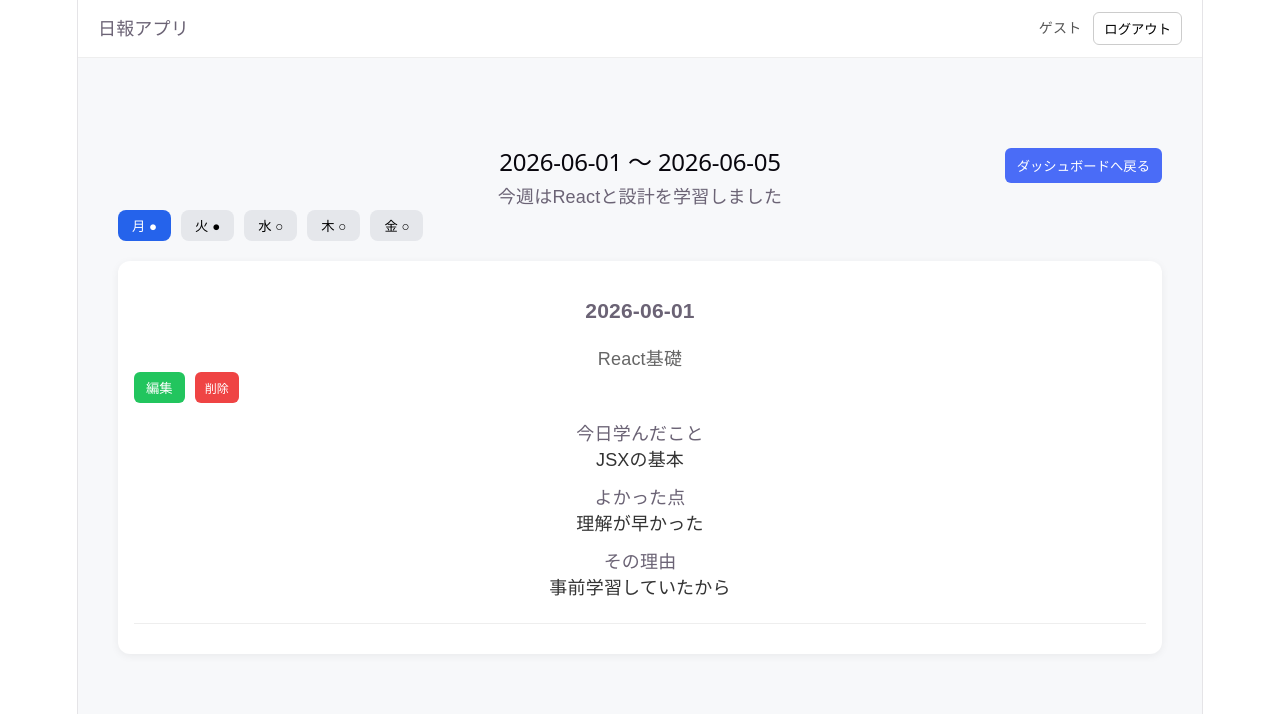
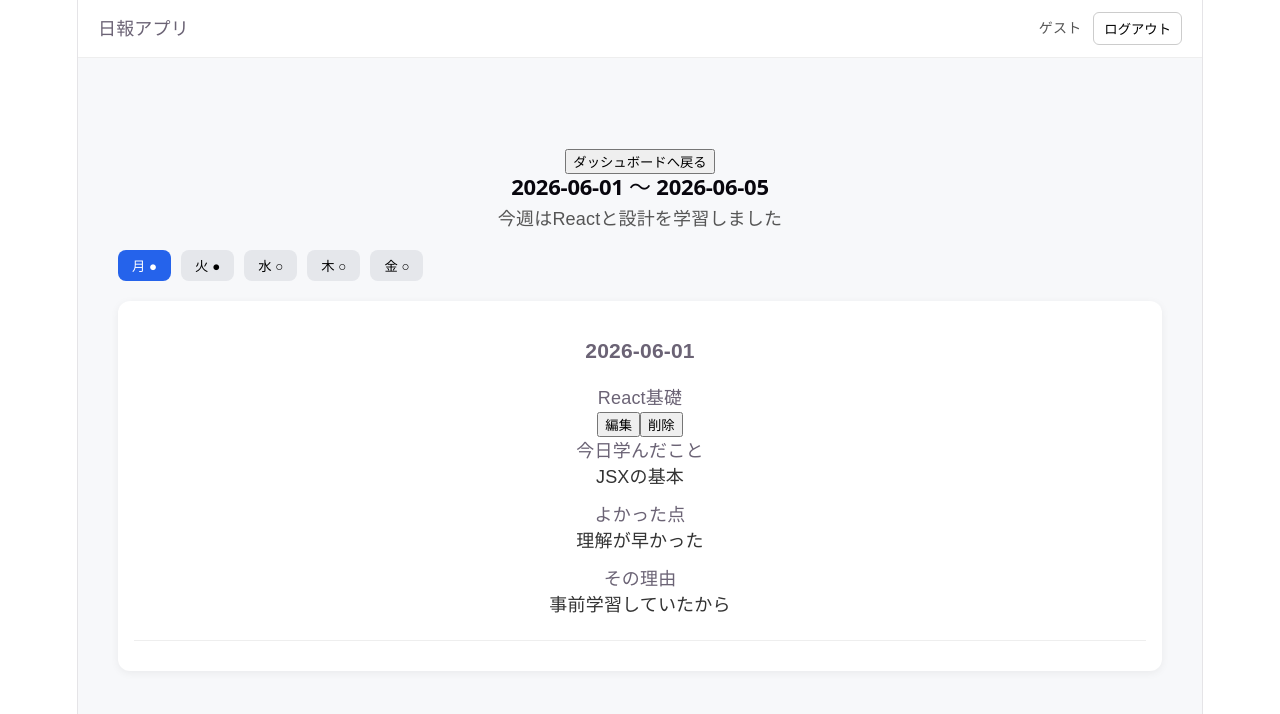
Before and after one commit to tokoMatsubara/Nippo_group7, a React app in the folder frontend/: page /daily-list in a window 1280 px wide. Shown: the top 714 px of the page. Built offline with nearby package versions, Linux system fonts and the light colour scheme; the HTML template or start-up script is replaced by a standard one.

Commit message:
共通レイアウト、ボタンに適用

```diff
--- a/frontend/src/pages/DailyList.jsx
+++ b/frontend/src/pages/DailyList.jsx
@@ -1,7 +1,4 @@
-//　今藤
-
 import "../styles/DailyList.css";
-
 import React, { useState } from "react";
 import { useNavigate } from "react-router-dom";
 
@@ -36,10 +33,9 @@ const days = ["月", "火", "水", "木", "金"];
 
 export default function DailyList() {
     const [selectedDay, setSelectedDay] = useState("月");
+    const navigate = useNavigate();
 
     const weekData = mockWeekData;
-
-    const navigate = useNavigate();
 
     const selectedDaily = weekData.dailies.find(
         (d) => d.day === selectedDay
@@ -51,30 +47,31 @@ export default function DailyList() {
     return (
         <div className="container">
 
-            {/* 戻るボタン */}
-            <dib className="topRight">
+            {/* 戻るボタン（共通化） */}
+            <div className="topRight">
                 <button
-                    className="backButton"
+                    className="btn-secondary"
                     onClick={() => navigate("/dashboard")}
                 >
                     ダッシュボードへ戻る
                 </button>
-            </dib>
+            </div>
 
-            {/* ① 週表示 */}
-            <h2>
+            {/* 週表示 */}
+            <h2 className="weekHeader">
                 {weekData.week_start_date} ～ {weekData.week_end_date}
             </h2>
 
-            {/* ② 週要約 */}
-            <p className="weekly-summary">
+            {/* 週要約 */}
+            <p className="weekSummary">
                 {weekData.weekly_summary_content}
             </p>
 
-            {/* ③ 曜日ボタン */}
+            {/* 曜日 */}
             <div className="dayButtons">
                 {days.map((day) => (
                     <button
+                        key={day}
                         className={`dayButton ${selectedDay === day ? "active" : ""}`}
                         onClick={() => setSelectedDay(day)}
                     >
@@ -83,23 +80,31 @@ export default function DailyList() {
                 ))}
             </div>
 
-            {/* ④ 日報ヘッダー */}
+            {/* カード */}
             <div className="card">
+
                 {!selectedDaily ? (
                     <p>日報はありません</p>
                 ) : (
                     <>
-                        <h3>{selectedDaily.date}</h3>
-                        <p style={{ color: "#666" }}>
+                        <h3 className="date">{selectedDaily.date}</h3>
+
+                        <p className="summary">
                             {selectedDaily.daily_summary_content}
                         </p>
 
+                        {/* 共通ボタン化 */}
                         <div className="actions">
-                            <button className="editBtn">編集</button>
-                            <button className="deleteBtn">削除</button>
+                            <button className="btn-primary">
+                                編集
+                            </button>
+
+                            <button className="btn-danger">
+                                削除
+                            </button>
                         </div>
 
-                        {/* ⑤ 詳細 */}
+                        {/* 詳細 */}
                         <div className="section">
                             {selectedDaily.details.map((item) => (
                                 <div key={item.category_id} className="sectionItem">
--- a/frontend/src/styles/DailyList.css
+++ b/frontend/src/styles/DailyList.css
@@ -1,21 +1,15 @@
-/* DailyListのcssファイル　今藤 */
-
 * {
     box-sizing: border-box;
 }
 
 .container {
-    padding-top: 80px;
     padding: 20px;
     font-family: sans-serif;
     background: #f7f8fa;
     min-height: 100vh;
-    position: relative;
 }
 
-/* =====================
-   週エリア
-===================== */
+/* 週エリア */
 .weekHeader {
     font-size: 22px;
     font-weight: bold;
@@ -27,9 +21,7 @@
     margin-bottom: 18px;
 }
 
-/* =====================
-   曜日ボタン
-===================== */
+/* 曜日ボタン */
 .dayButtons {
     display: flex;
     gap: 10px;
@@ -42,12 +34,6 @@
     border-radius: 8px;
     background: #e5e7eb;
     cursor: pointer;
-    transition: 0.2s;
-    font-weight: 500;
-}
-
-.dayButton:hover {
-    background: #d1d5db;
 }
 
 .dayButton.active {
@@ -55,9 +41,7 @@
     color: white;
 }
 
-/* =====================
-   カード（1日分）
-===================== */
+/* カード */
 .card {
     background: white;
     border-radius: 12px;
@@ -65,72 +49,7 @@
     box-shadow: 0 2px 8px rgba(0, 0, 0, 0.08);
 }
 
-/* 日付 */
-.date {
-    font-size: 18px;
-    font-weight: bold;
-    margin-bottom: 6px;
-}
-
-/* サマリー */
-.summary {
-    color: #666;
-    margin-bottom: 12px;
-}
-
-/* =====================
-   ボタン
-===================== */
-.actions {
-    display: flex;
-    gap: 10px;
-    margin-bottom: 18px;
-}
-
-.editBtn {
-    padding: 6px 12px;
-    border: none;
-    border-radius: 6px;
-    background: #22c55e;
-    color: white;
-    cursor: pointer;
-}
-
-.editBtn:hover {
-    background: #16a34a;
-}
-
-.deleteBtn {
-    padding: 6px 12px;
-    border: none;
-    border-radius: 6px;
-    background: #ef4444;
-    color: white;
-    cursor: pointer;
-}
-
-.topRight {
-    position: absolute;
-    top: 20px;
-    right: 20px;
-}
-
-.backButton {
-    padding: 8px 12px;
-    background-color: #4a6cf7;
-    color: white;
-    border: none;
-    border-radius: 6px;
-    cursor: pointer;
-}
-
-.deleteBtn:hover {
-    background: #dc2626;
-}
-
-/* =====================
-   詳細（9項目）
-===================== */
+/* 詳細 */
 .section {
     margin-bottom: 14px;
     padding-bottom: 10px;
@@ -139,7 +58,6 @@
 
 .sectionTitle {
     font-weight: bold;
-    margin-bottom: 4px;
 }
 
 .sectionValue {
```
